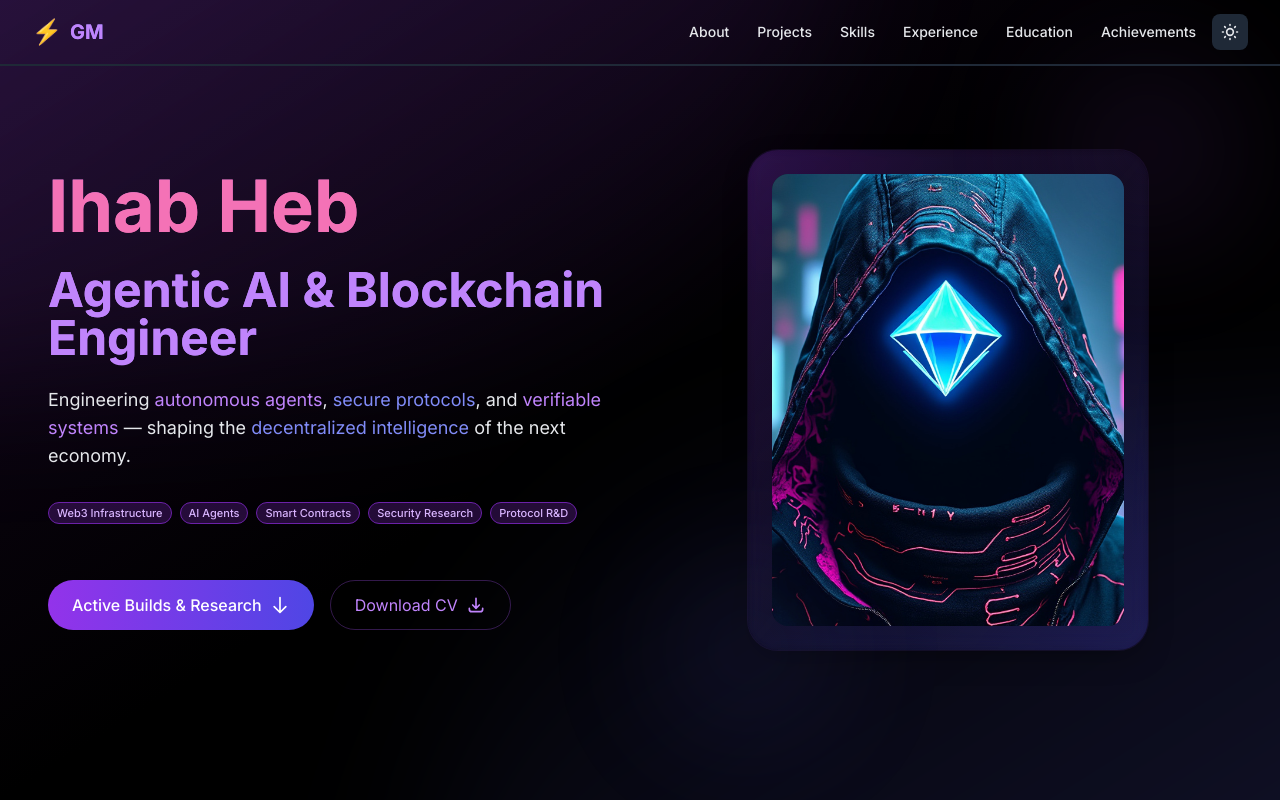
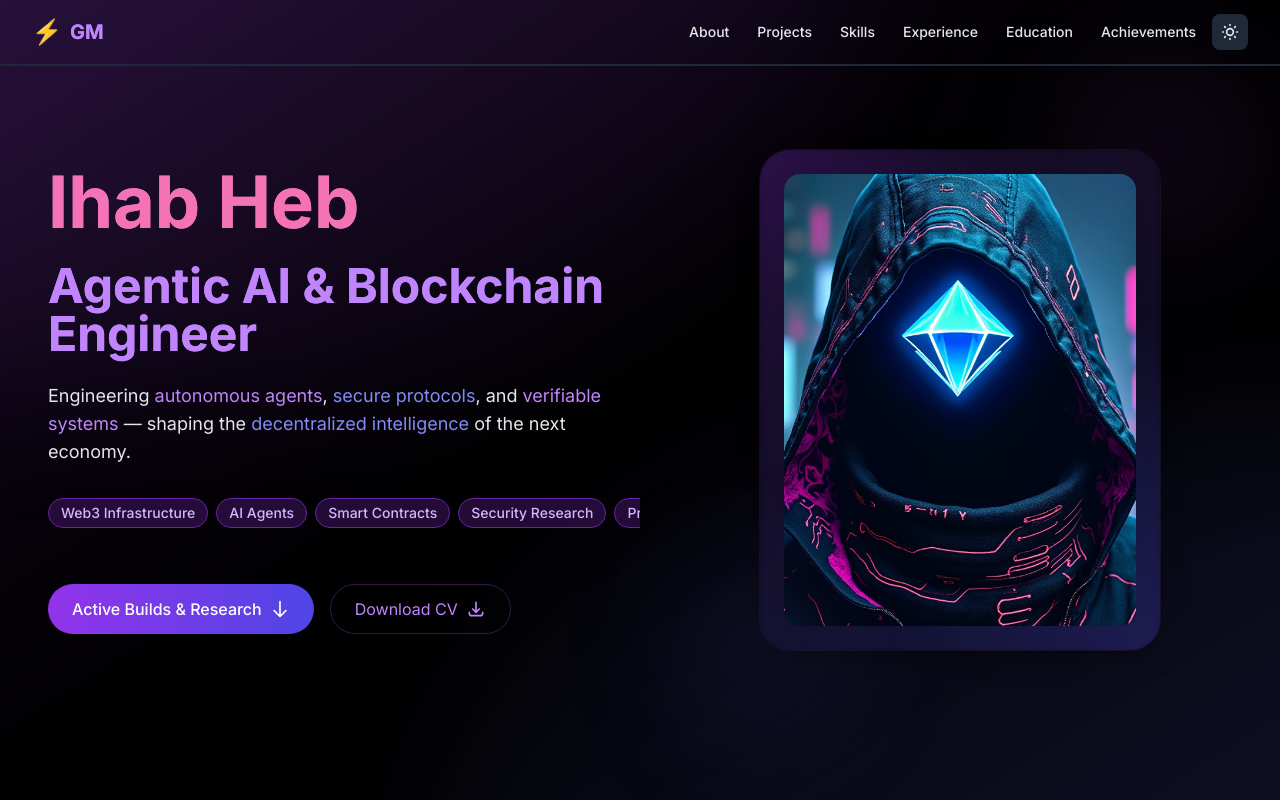
Before and after one commit to Hebx/DevFolio, a Next.js app: page / in a window 1280 px wide. Shown: the top 800 px of the page. Built offline with nearby package versions, Linux system fonts and the light colour scheme.

Commit message:
Hero: enlarge badge chips while keeping single-line layout

```diff
--- a/app/components/Hero.tsx
+++ b/app/components/Hero.tsx
@@ -149,7 +149,7 @@ Engineering <span className="text-purple-600 dark:text-purple-400">autonomous ag
                 ].map((badge) => (
                   <span
                     key={badge}
-                    className="px-2 py-0.5 text-[10px] sm:text-[11px] font-medium rounded-full bg-purple-100/70 dark:bg-purple-900/40 text-purple-700 dark:text-purple-300 border border-purple-200 dark:border-purple-800 whitespace-nowrap"
+                    className="px-3 py-1 text-xs sm:text-sm font-medium rounded-full bg-purple-100/70 dark:bg-purple-900/40 text-purple-700 dark:text-purple-300 border border-purple-200 dark:border-purple-800 whitespace-nowrap"
                   >
                     {badge}
                   </span>
```
